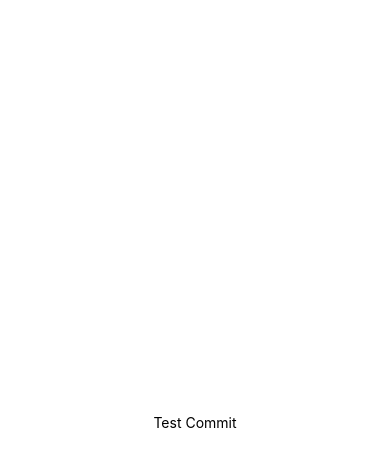
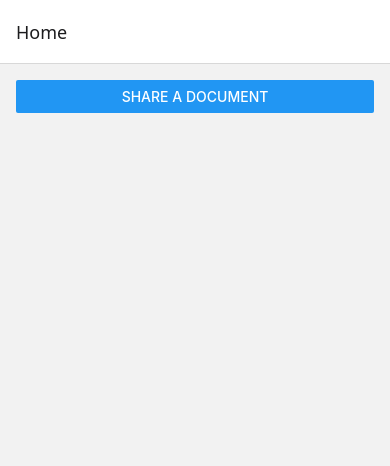
Before and after one commit to JoshuaChelen/RIVR-Health-AI, a React Native app: screen /Home in a window 390 px wide. Shown: the top 466 px of the page. Built offline with nearby package versions, Linux system fonts and the light colour scheme.

Commit message:
created a file structure for src

```diff
--- a/App.tsx
+++ b/App.tsx
@@ -1,20 +1,12 @@
-import { StatusBar } from 'expo-status-bar';
-import { StyleSheet, Text, View } from 'react-native';
+// App.tsx
+import React from "react";
+import { NavigationContainer } from "@react-navigation/native";
+import { AppNavigator } from "./src/navigation/AppNavigator";
 
 export default function App() {
   return (
-    <View style={styles.container}>
-      <Text>Test Commit</Text>
-      <StatusBar style="auto" />
-    </View>
+    <NavigationContainer>
+      <AppNavigator />
+    </NavigationContainer>
   );
 }
-
-const styles = StyleSheet.create({
-  container: {
-    flex: 1,
-    backgroundColor: '#fff',
-    alignItems: 'center',
-    justifyContent: 'center',
-  },
-});
--- a/package.json
+++ b/package.json
@@ -9,11 +9,15 @@
     "web": "expo start --web"
   },
   "dependencies": {
+    "@react-navigation/native": "^7.1.26",
+    "@react-navigation/native-stack": "^7.9.0",
     "expo": "~54.0.25",
     "expo-status-bar": "~3.0.8",
     "react": "19.1.0",
     "react-dom": "19.1.0",
     "react-native": "0.81.5",
+    "react-native-safe-area-context": "~5.6.0",
+    "react-native-screens": "~4.16.0",
     "react-native-web": "^0.21.0"
   },
   "devDependencies": {
--- /dev/null
+++ b/src/navigation/AppNavigator.tsx
@@ -0,0 +1,19 @@
+// src/navigation/AppNavigator.tsx
+import React from "react";
+import { createNativeStackNavigator } from "@react-navigation/native-stack";
+import type { RootStackParamList } from "./types"
+import {HomeScreen} from "../screens/HomeScreen"
+import { ShareFileScreen } from "../screens/ShareFileScreen";
+
+
+const Stack = createNativeStackNavigator<RootStackParamList>();
+
+export function AppNavigator() {
+
+  return (
+    <Stack.Navigator initialRouteName="Home">
+      <Stack.Screen name="Home" component={HomeScreen}/>
+      <Stack.Screen name="ShareFile" component={ShareFileScreen}/>
+    </Stack.Navigator>
+  );
+}
--- /dev/null
+++ b/src/navigation/types.ts
@@ -0,0 +1,6 @@
+// src/navigation/types.ts
+export type RootStackParamList = {
+  Home: undefined;
+  Details: { id: string } | undefined;
+  ShareFile: undefined
+};
--- /dev/null
+++ b/src/screens/HomeScreen.tsx
@@ -0,0 +1,18 @@
+// src/screens/HomeScreen.tsx
+import React from "react";
+import { View, Button } from "react-native";
+import type { NativeStackScreenProps } from "@react-navigation/native-stack";
+import type { RootStackParamList } from "../navigation/types";
+
+type Props = NativeStackScreenProps<RootStackParamList, "Home">;
+
+export function HomeScreen({ navigation }: Props) {
+  return (
+    <View style={{ padding: 16 }}>
+      <Button
+        title="Share a document"
+        onPress={() => navigation.navigate("ShareFile")}
+      />
+    </View>
+  );
+}
--- /dev/null
+++ b/src/screens/ShareFileScreen.tsx
@@ -0,0 +1,15 @@
+// src/screens/DetailsScreen.tsx
+import React from "react";
+import { View, Text } from "react-native";
+import type { NativeStackScreenProps } from "@react-navigation/native-stack";
+import type { RootStackParamList } from "../navigation/types";
+
+type Props = NativeStackScreenProps<RootStackParamList, "ShareFile">;
+
+export function ShareFileScreen({ route }: Props) {
+  return (
+    <View>
+      <Text>Share Document Screen</Text>
+    </View>
+  );
+}
```
Also changed, not shown: 1 other file (tests, documents, lock files or other folders).
